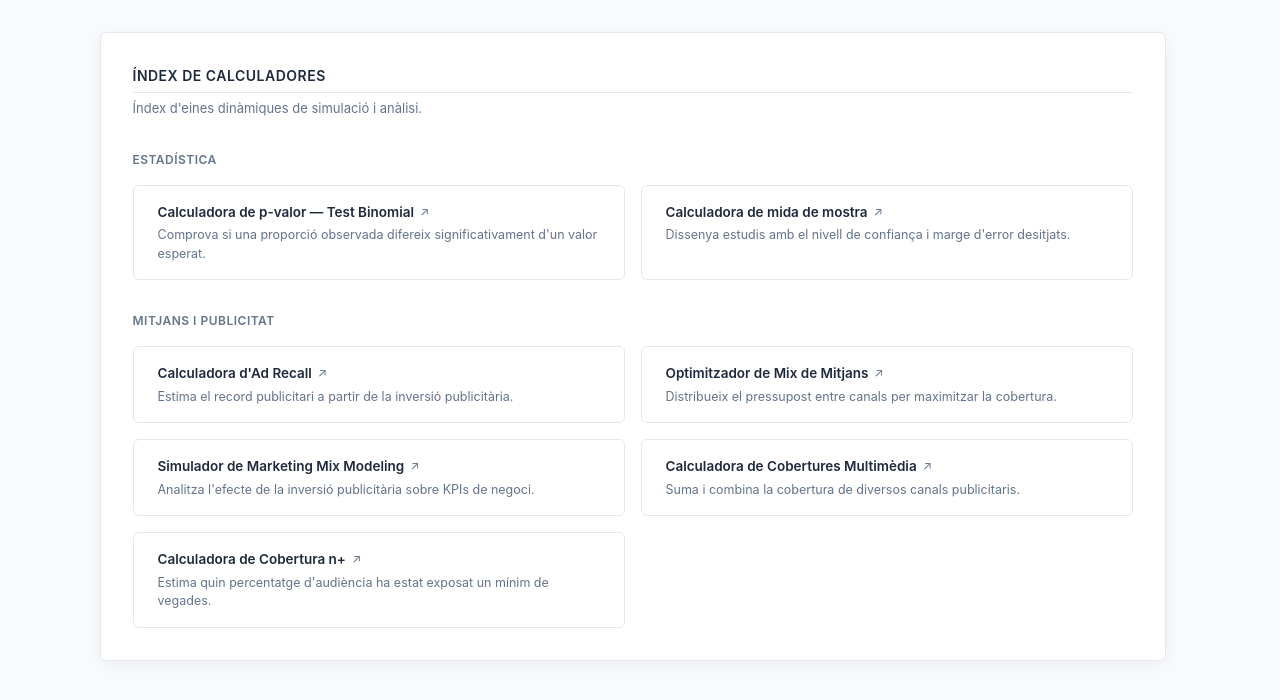
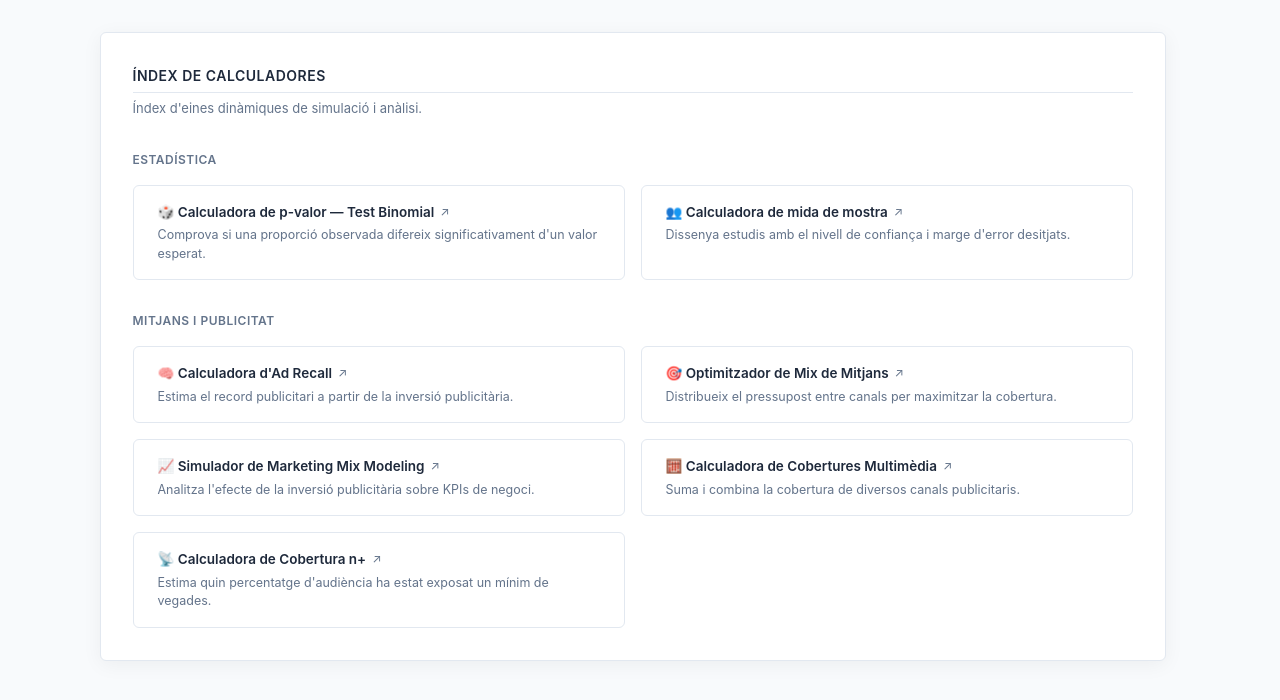
Before and after one commit to alberthr/alberthr.github.io, a Jekyll site: the page calculadores/index.html, which Jekyll copies as it is, in a window 1280 px wide. Shown: the top 700 px of the page. Built offline with Jekyll 4.4.1, drawn with Linux system fonts in a browser that asks for light colours.

Commit message:
Update index.html

```diff
--- a/calculadores/index.html
+++ b/calculadores/index.html
@@ -143,11 +143,11 @@
             <div class="idx-section-title">Estadística</div>
             <div class="idx-grid">
                 <a class="idx-card" href="binomial.html" target="_blank" rel="noopener">
-                    <div class="idx-card-name">Calculadora de p-valor — Test Binomial</div>
+                    <div class="idx-card-name">🎲 Calculadora de p-valor — Test Binomial</div>
                     <div class="idx-card-desc">Comprova si una proporció observada difereix significativament d'un valor esperat.</div>
                 </a>
                 <a class="idx-card" href="mostra.html" target="_blank" rel="noopener">
-                    <div class="idx-card-name">Calculadora de mida de mostra</div>
+                    <div class="idx-card-name">👥 Calculadora de mida de mostra</div>
                     <div class="idx-card-desc">Dissenya estudis amb el nivell de confiança i marge d'error desitjats.</div>
                 </a>
             </div>
@@ -157,23 +157,23 @@
             <div class="idx-section-title">Mitjans i publicitat</div>
             <div class="idx-grid">
                 <a class="idx-card" href="ad_recall.html" target="_blank" rel="noopener">
-                    <div class="idx-card-name">Calculadora d'Ad Recall</div>
+                    <div class="idx-card-name">🧠 Calculadora d'Ad Recall</div>
                     <div class="idx-card-desc">Estima el record publicitari a partir de la inversió publicitària.</div>
                 </a>
                 <a class="idx-card" href="optimitzador_cobertura.html" target="_blank" rel="noopener">
-                    <div class="idx-card-name">Optimitzador de Mix de Mitjans</div>
+                    <div class="idx-card-name">🎯 Optimitzador de Mix de Mitjans</div>
                     <div class="idx-card-desc">Distribueix el pressupost entre canals per maximitzar la cobertura.</div>
                 </a>
                 <a class="idx-card" href="simulador_mmm.html" target="_blank" rel="noopener">
-                    <div class="idx-card-name">Simulador de Marketing Mix Modeling</div>
+                    <div class="idx-card-name">📈 Simulador de Marketing Mix Modeling</div>
                     <div class="idx-card-desc">Analitza l'efecte de la inversió publicitària sobre KPIs de negoci.</div>
                 </a>
                 <a class="idx-card" href="suma_cobertura.html" target="_blank" rel="noopener">
-                    <div class="idx-card-name">Calculadora de Cobertures Multimèdia</div>
+                    <div class="idx-card-name">🧮 Calculadora de Cobertures Multimèdia</div>
                     <div class="idx-card-desc">Suma i combina la cobertura de diversos canals publicitaris.</div>
                 </a>
                 <a class="idx-card" href="reach_frequency.html" target="_blank" rel="noopener">
-                    <div class="idx-card-name">Calculadora de Cobertura n+</div>
+                    <div class="idx-card-name">📡 Calculadora de Cobertura n+</div>
                     <div class="idx-card-desc">Estima quin percentatge d'audiència ha estat exposat un mínim de vegades.</div>
                 </a>
             </div>
```
